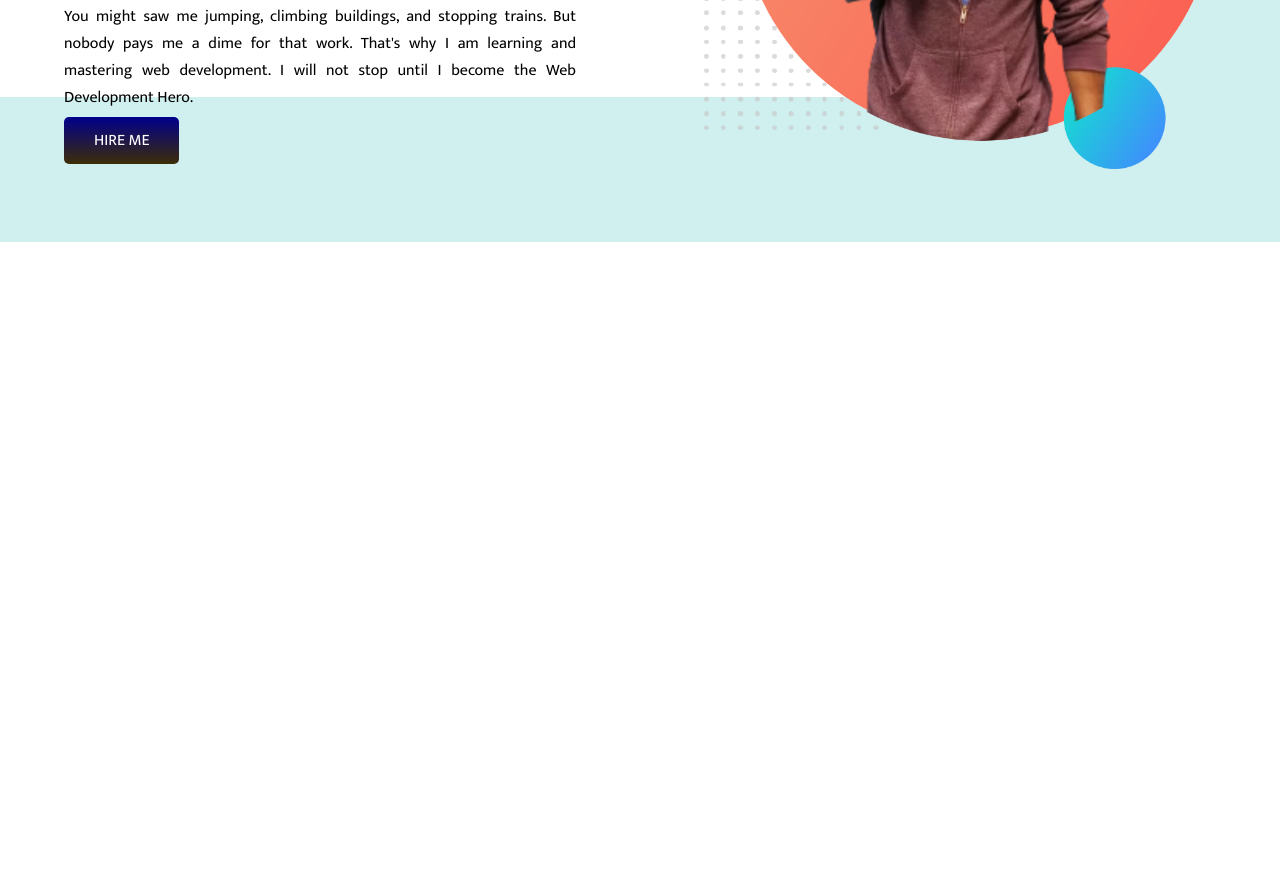
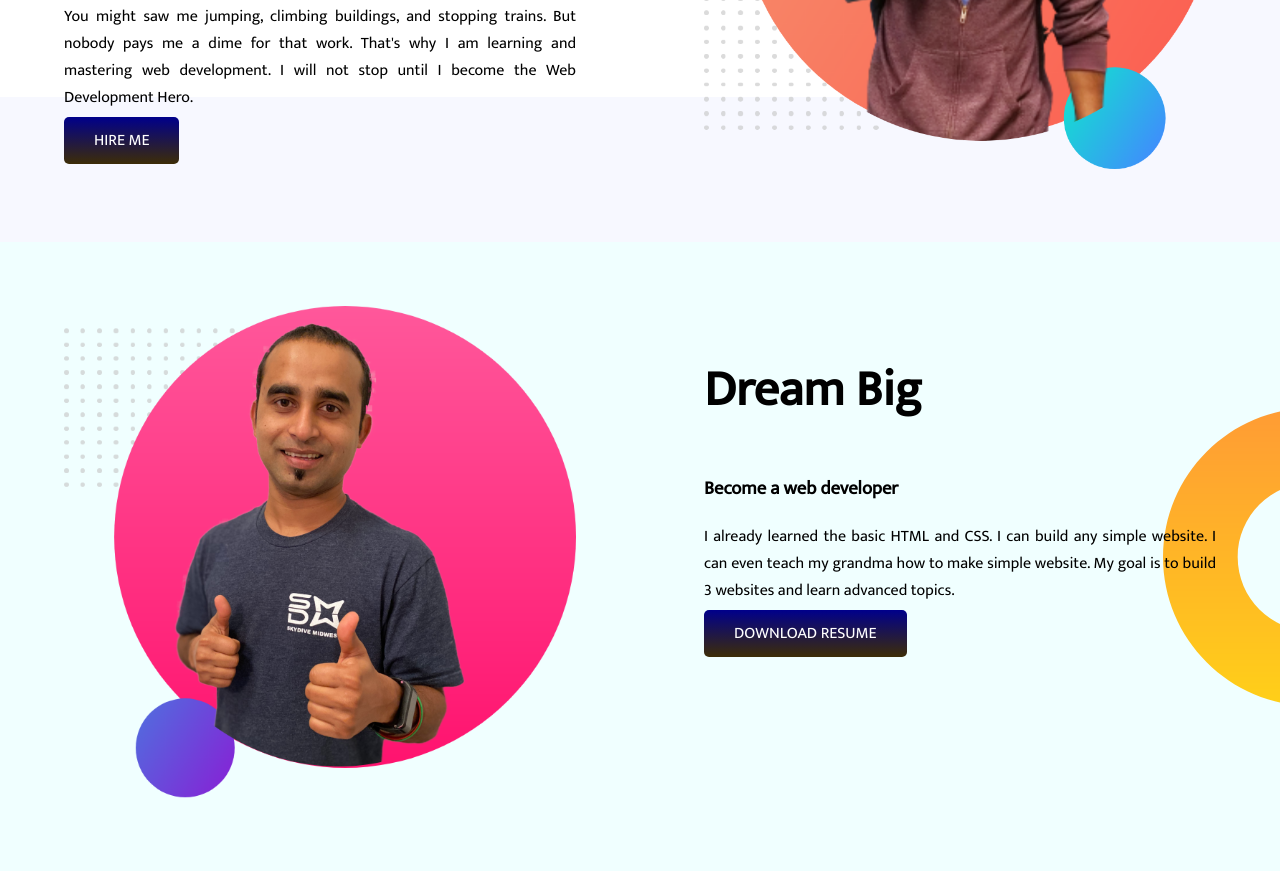
Before and after one commit to Billah-Tamim/n4-modul, a plain HTML site: page index.html in a window 1280 px wide. Shown: the part 403-1274 px from the top of the page. Before the commit the page ends 800 px from the top, so only its background shows below. Drawn offline with Linux system fonts and the light colour scheme.

Commit message:
second section

```diff
--- a/index.html
+++ b/index.html
@@ -23,5 +23,16 @@
             <img src="showoff/my-bg.png" alt="first profile">
         </div>
     </section>
+    <section id="container_two">
+        <div class="top">
+            <img src="images/jhankar2.png" alt="">
+        </div>
+        <div class="top">
+            <h1>Dream Big</h1>
+            <h3>Become a web developer</h3>
+            <p>I already learned the basic HTML and CSS. I can build any simple website. I can even teach my grandma how to make simple website. My goal is to build 3 websites and learn advanced topics.</p>
+            <a target="_blank" class="button" href="https://www.youtube.com/watch?v=NeXbmEnpSz0">DOWNLOAD RESUME</a>
+        </div>
+    </section>
 </body>
 </html>
--- a/style.css
+++ b/style.css
@@ -12,7 +12,14 @@ h1{
     display: flex;
     background-image: url(images/top-banner.png);
     background-repeat: no-repeat;
-    background-color: rgb(208, 239, 239);
+    background-color: rgba(0, 50, 251, 0.033);
+}
+#container_two{
+    display: flex;
+    background-image: url(images/dream-bg.png);
+    background-repeat: no-repeat;
+    background-position: right;
+    background-color: azure;
 }
 .top{
     width: 40%;
```
